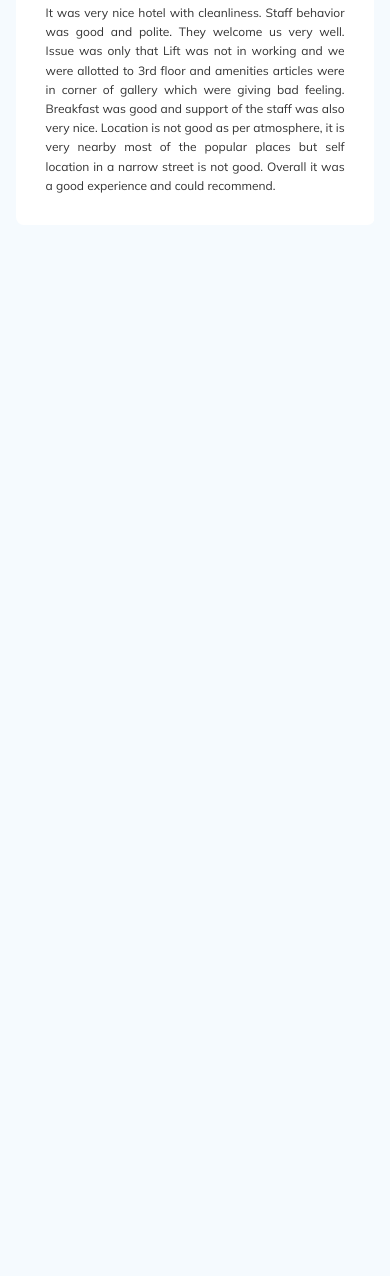
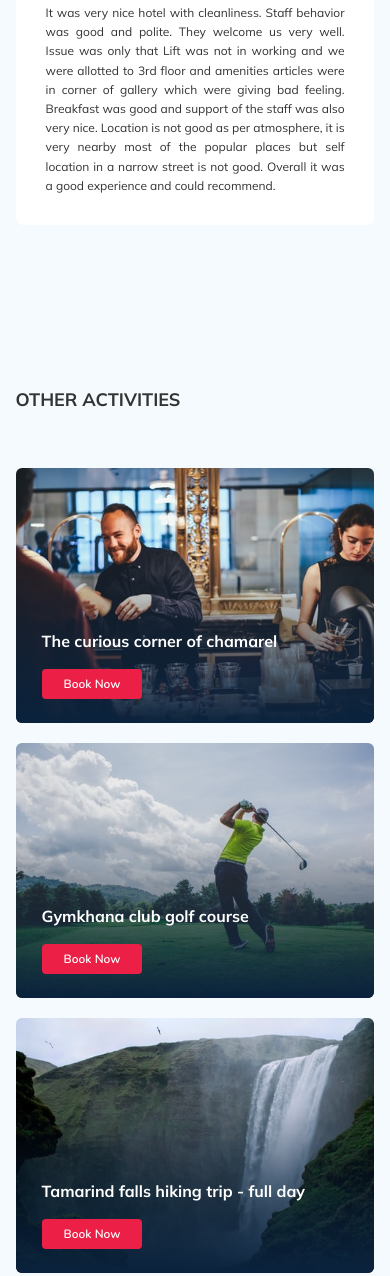
Before and after one commit to st-asiya/tour-plan, a plain HTML site: page index.html in a window 390 px wide. Shown: the part 1804-3080 px from the top of the page. Before the commit the page ends 2137 px from the top, so only its background shows below. Drawn offline with nearby package versions, Linux system fonts and the light colour scheme.

Commit message:
create: activities

```diff
--- a/index.html
+++ b/index.html
@@ -364,6 +364,55 @@
       <!-- /.container -->
     </section>
     <!-- /.reviews -->
+
+    <section class="activities">
+      <div class="container">
+        <h2 class="activities__title">Other Activities</h2>
+        <div class="activities-wrapper">
+
+          <div class="card activities__card">
+            <img src="img/activities-1.jpg" alt="The curious corner of chamarel" class="card__image">
+            <h3 class="card__title">The curious corner of chamarel</h3>
+            <!-- /.card__title -->
+            <button class="card__button">Book Now</button>
+            <!-- /.card__button -->
+          </div>
+          <!-- /.card -->
+
+          <div class="card activities__card">
+            <img src="img/activities-2.jpg" alt="Gymkhana club golf course" class="card__image">
+            <h3 class="card__title">Gymkhana club golf course</h3>
+            <!-- /.card__title -->
+            <button class="card__button">Book Now</button>
+            <!-- /.card__button -->
+          </div>
+          <!-- /.card -->
+
+          <div class="card activities__card">
+            <img src="img/activities-3.jpg" alt="Tamarind falls hiking trip - full day" class="card__image">
+            <h3 class="card__title">Tamarind falls hiking trip - full day</h3>
+            <!-- /.card__title -->
+            <button class="card__button">Book Now</button>
+            <!-- /.card__button -->
+          </div>
+          <!-- /.card -->
+
+          <div class="card activities__card">
+            <img src="img/activities-4.jpg" alt="The blue marine discovery quest" class="card__image">
+            <h3 class="card__title">The blue marine discovery quest</h3>
+            <!-- /.card__title -->
+            <button class="card__button">Book Now</button>
+            <!-- /.card__button -->
+          </div>
+          <!-- /.card -->
+
+        </div>
+        <!-- /.activities-wrapper -->
+      </div>
+      <!-- /.container -->
+    </section>
+    <!-- /.activities -->
+
     <script src='https://code.jquery.com/jquery-3.1.1.min.js'></script>
     <script src="js/swiper-bundle.min.js"></script>
     <script src="js/parallax.min.js"></script>
--- a/js/main.js
+++ b/js/main.js
@@ -47,7 +47,7 @@ function parallax() {
     var distanceFromBottom = offset - scroll - screenHeight
 
     if (offset > screenHeight && offset) {
-      $(this).css('background-position', 'center ' + (( distanceFromBottom  ) * 0.06) +'px');
+      $(this).css('background-position', 'center ' + (( distanceFromBottom  ) * 0.3) +'px');
     } else {
       $(this).css('background-position', 'center ' + (( -scroll ) * 1) + 'px');
     }
--- a/sass/_media.sass
+++ b/sass/_media.sass
@@ -8,6 +8,9 @@
         width: 100%
         height: 100%
         object-fit: cover
+  .card
+    width: 230px
+    height: 230px
 @media ( max-width: 992px )
   .container, .newsletter-wrapper
     max-width: 700px
@@ -49,6 +52,14 @@
     &-slider
       &__item
         max-width: 580px
+  .activities
+    &-wrapper
+      flex-wrap: wrap
+    &__card
+      margin-bottom: 20px
+  .card
+    width: 340px
+    height: 255px
 @media ( max-width: 768px )
   .container
     max-width: 576px
@@ -126,6 +137,11 @@
       font-size: 30px
       line-height: 38px
       margin-bottom: 50px
+  .activities
+    padding: 40px 0 60px 0
+  .card
+    width: 48%
+    height: 255px
 @media ( max-width: 576px )
   .logo
     width: 99px
@@ -155,3 +171,9 @@
       font-size: 18px
       line-height: 23px
       margin-bottom: 42px
+  .activities
+    &__title
+      font-size: 18px
+      line-height: 23px
+  .card
+    width: 100%
--- /dev/null
+++ b/sass/blocks/_activities.sass
@@ -0,0 +1,60 @@
+.activities
+  padding: 60px 0 98px 0
+  &__title
+    font-style: normal
+    font-weight: bold
+    font-size: 24px
+    line-height: 30px
+    text-transform: uppercase
+    margin-bottom: 57px
+  &-wrapper
+    display: flex
+    justify-content: space-between
+.card
+  position: relative
+  display: flex
+  flex-direction: column
+  align-items: flex-start
+  padding: 24px 26px
+  width: 255px
+  height: 255px
+  border-radius: 6px
+  overflow: hidden
+  &::before
+    content: ''
+    position: absolute
+    left: 0
+    right: 0
+    top: 0
+    bottom: 0
+    background: linear-gradient(179.83deg, rgba(196, 196, 196, 0) 35.34%, #0A223D 99.85%)
+    z-index: -1
+  &__image
+    position: absolute
+    left: 0
+    right: 0
+    top: 0
+    bottom: 0
+    width: 100%
+    height: 100%
+    object-fit: cover
+    z-index: -2
+  &__title
+    margin-top: auto
+    margin-bottom: 18px
+    color: $light
+    font-style: normal
+    font-weight: bold
+    font-size: 16px
+    line-height: 20px
+  &__button
+    font-family: Nunito
+    font-style: normal
+    font-weight: 600
+    font-size: 12px
+    line-height: 16px
+    color: $light
+    padding: 7px 22px
+    background-color: $primary
+    border: none
+    border-radius: 4px
--- a/sass/style.sass
+++ b/sass/style.sass
@@ -14,5 +14,7 @@
 @import 'blocks/newsletter'
 // Стили отзывов
 @import 'blocks/reviews'
+// Стили карточек
+@import 'blocks/activities'
 // Подключение адаптивных стилей
 @import 'media'
```
Also changed, not shown: css/style.css, img/activities-1.jpg (added), img/activities-2.jpg (added), img/activities-3.jpg (added), img/activities-4.jpg (added).
